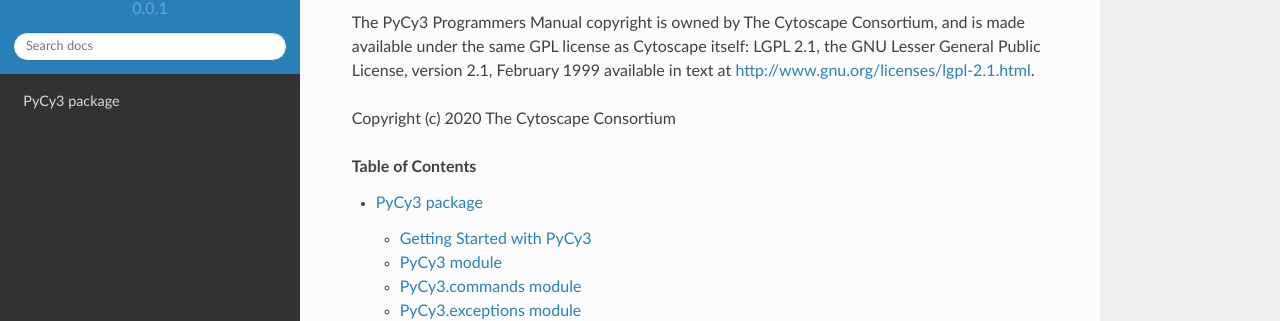
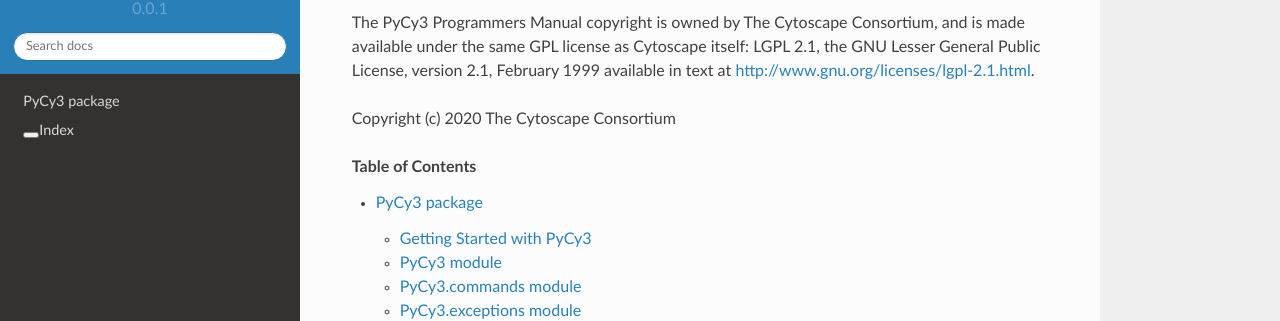
Before and after one commit to cytoscape/py4cytoscape, a Sphinx documentation site: the page built from doc/index.rst, in a window 1280 px wide. Shown: the part 196-517 px from the top of the page. Built offline with Sphinx 7.4.7 and the Read the Docs theme 2.0.0, drawn with Linux system fonts in a browser that asks for light colours.

Commit message:
Improving documentation layout

```diff
--- a/doc/_templates/layout.html
+++ b/doc/_templates/layout.html
@@ -1,2 +1,7 @@
 {% extends "!layout.html" %}
+  {% block menu %}
+    {{ super() }}
+    <a href="genindex.html">Index</a>
+  {% endblock %}
+
 {% set css_files = css_files + [ "_static/css/functions.css", "_static/css/sections.css" ] %}
```
